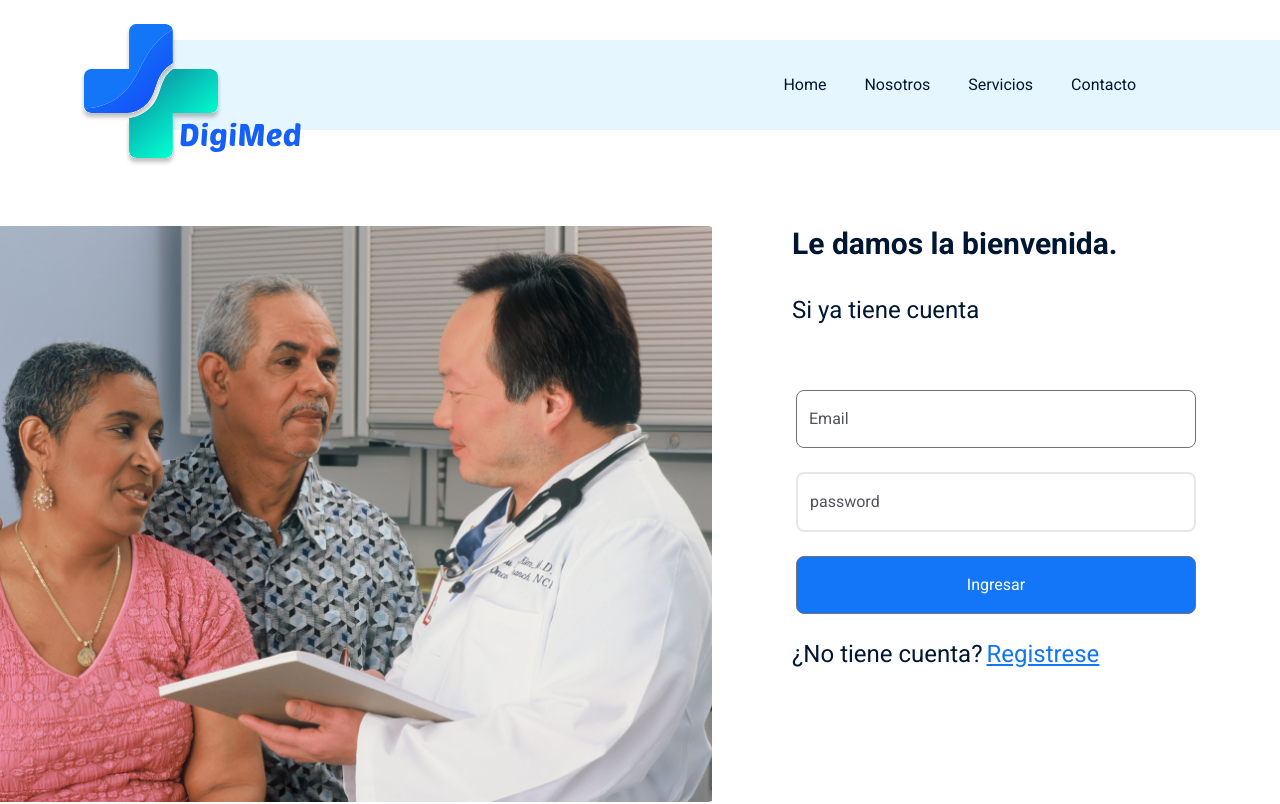
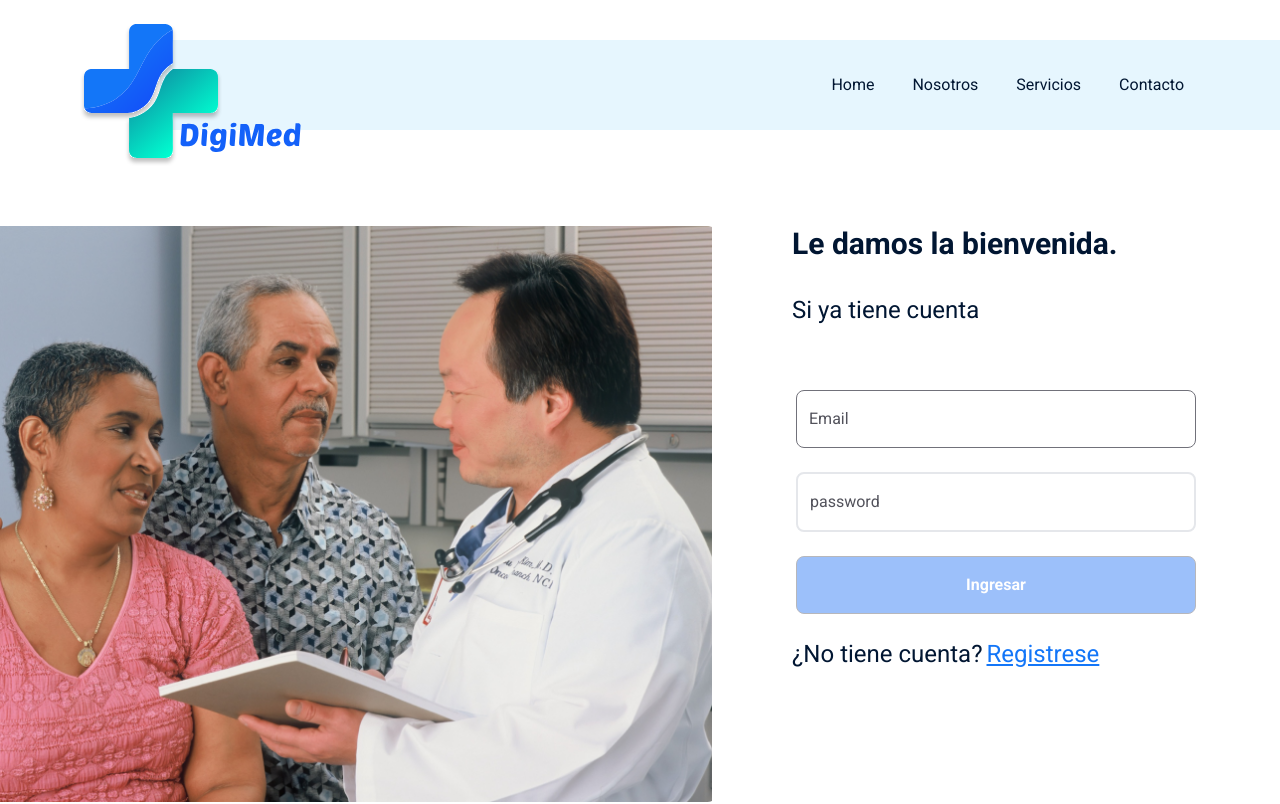
Before and after one commit to JavierBrizuela/DigiMed, a React (Vite) app in the folder digimed-ui/digimed-ui/: page / in a window 1280 px wide. Shown: the top 804 px of the page. Built offline with nearby package versions, Linux system fonts and the light colour scheme.

Commit message:
feat: add Notification, Avatar component and return 401 status code

```diff
--- a/digimed-ui/digimed-ui/index.html
+++ b/digimed-ui/digimed-ui/index.html
@@ -8,7 +8,7 @@
     <link rel="preconnect" href="https://fonts.gstatic.com" crossorigin>
     <link href="https://fonts.googleapis.com/css2?family=Comic+Neue:ital,wght@0,400;0,700;1,400;1,700&family=Roboto:wght@100;300;400;500;700;900&display=swap" rel="stylesheet">
     <meta name="viewport" content="width=device-width, initial-scale=1.0" />
-    <title>Vite + React</title>
+    <title>Digimed</title>
   </head>
   <body>
     <div id="root"></div>
--- /dev/null
+++ b/digimed-ui/digimed-ui/src/components/Avatar.jsx
@@ -0,0 +1,34 @@
+import React from 'react';
+import avatar from '../assets/avatar.svg'
+export function Avatar(props){
+	const [showMenu, setShowMenu] = React.useState(false);
+	const handleShowMenu = () => {
+		setShowMenu(!showMenu);
+	};
+
+	return(
+		<React.Fragment>
+			<div className="relative inline-block text-left">
+				<div onClick={handleShowMenu}>
+					{/* <button type="button" className="inline-flex w-full justify-center gap-x-1.5 rounded-md bg-white px-3 py-2 text-sm font-semibold text-gray-900 shadow-sm ring-1 ring-inset ring-gray-300 hover:bg-gray-50" id="menu-button" aria-expanded="true" aria-haspopup="true">
+						Options
+						<svg className="-mr-1 h-5 w-5 text-gray-400" viewBox="0 0 20 20" fill="currentColor" aria-hidden="true">
+							<path fill-rule="evenodd" d="M5.23 7.21a.75.75 0 011.06.02L10 11.168l3.71-3.938a.75.75 0 111.08 1.04l-4.25 4.5a.75.75 0 01-1.08 0l-4.25-4.5a.75.75 0 01.02-1.06z" clip-rule="evenodd" />
+						</svg>
+					</button> */}
+					<div className="p-4 shadow-sm bg-white w-14 h-14 rounded-full">
+						<img src={avatar} alt="" className="w-full h-full" />
+					</div>
+				</div>
+				<div className="absolute right-0 z-10 mt-2 w-56 origin-top-right rounded-md bg-white shadow-lg ring-1 ring-black ring-opacity-5 focus:outline-none" role="menu" aria-orientation="vertical" aria-labelledby="menu-button" tabIndex="-1" style={{ display: showMenu ? 'block':'none'}}>
+					<div className="py-1" role="none">
+						<div className="divide-y divide-blue-200">
+							<a href="#" className="text-gray-700 hover:text-blue-700 block px-4 py-2 text-sm" role="menuitem" tabIndex="-1" id="menu-item-0">Perfil</a>
+							<a href="/" onClick={()=> localStorage.removeItem('token')} className="text-gray-700 hover:text-blue-700 block px-4 py-2 text-sm" role="menuitem" tabIndex="-1" id="menu-item-1">Salir</a>
+						</div>
+					</div>
+				</div>
+			</div>
+		</React.Fragment>
+	)
+}
--- a/digimed-ui/digimed-ui/src/components/LoginForm.jsx
+++ b/digimed-ui/digimed-ui/src/components/LoginForm.jsx
@@ -1,7 +1,8 @@
 // import Alert from '@mui/material/Alert';
 import Registro from '../Pages/Registro';
-import React, { useState } from 'react';
+import React, { useEffect, useState } from 'react';
 import { useNavigate, Link } from 'react-router-dom';
+import { Notification } from './Notification';
 import axios from 'axios';
 // import { useHistory } from 'react-router-dom';
 
@@ -23,7 +24,6 @@ export function LoginForm() {
   const handlepassword = (e) => {
     setPassword(e.target.value);
   };
-
   /* console.log(email, password) */
 
   // const registrarUser = () => {
@@ -39,7 +39,7 @@ export function LoginForm() {
   const timeOutUser = () => {
     setTimeout(() => {
       setShowAlertEmail(false);
-    }, 2000);
+    }, 5000);
   };
   const enter = (e) => {
     e.preventDefault()
@@ -53,15 +53,15 @@ export function LoginForm() {
           password: password,
         })
         .then((resp) => {
-          console.log('usuario logeado')
-          // setIsAllowed(true);
-          navigate('/servicios');
+          if(resp.status === 200){
+            localStorage.setItem('token', resp.data.access_token);
+            navigate('/servicios');
+          }
           // history.push('/servicios');
           // window.location.href = '/servicios'
         })
         .catch((error) => {
           setShowAlertEmail(true);
-          timeOutUser();
         });
     }
   };
@@ -69,10 +69,6 @@ export function LoginForm() {
 
   return (
     <div className='flex flex-col '>
-      {showAlert && alert('Por favor, completa todos los campos.')}
-      {ShowAlertEmail &&
-        alert('Email no existe, por favor verifica e ingresa nuevamente')}
-
       {showLoginForm ? (
         <div>
           <p className='font-bold text-azul-oscuro text-3xl mb-8'>
@@ -104,17 +100,12 @@ export function LoginForm() {
               />
             </div>
 
-            <div className=' mx-1 border border-zinc-500 px-3 py-4 bg-celeste text-white gap-2 rounded-lg w-[25rem] flex items-center  justify-center'>
               {/* <Search className="mx-1h-5 w-5 text-zinc-500" /> */}
 
-              <button
-                onClick={(e) => {
-                  enter(e);
-                }}
-              >
-                Ingresar
-              </button>
-            </div>
+            <button onClick={enter} className={(email && password) ? 'mx-1 border border-zinc-500 px-3 py-4 bg-celeste text-white gap-2 rounded-lg w-[25rem] flex items-center justify-center' : 'mx-1 border border-zinc-500 px-3 py-4 bg-blue-500 text-white font-bold rounded-lg w-[25rem] flex items-center justify-center opacity-50 cursor-not-allowed'} disabled={(email && password) ? false : true}>
+              Ingresar
+            </button>
+            {ShowAlertEmail ? <Notification title="Error" message="Usuario o contrasenha invalidos"/> : null}
             <div className='text-2xl mb-16 flex flex-row gap-1'>¿No tiene cuenta? <Link className='text-celeste underline' to='/Registro'> Registrese</Link></div>
           </form>
         </div>
--- a/digimed-ui/digimed-ui/src/components/Navbar2.jsx
+++ b/digimed-ui/digimed-ui/src/components/Navbar2.jsx
@@ -1,20 +1,29 @@
+import React from 'react';
 import logo from '../assets/Logo1.png'
 import logoSVG from '../assets/logo.svg'
+import { Avatar } from './Avatar';
 
 export function Navbar2() {
-    return (<div className='flex items-center  bg-destacar mb-[6rem] h-[5.625rem] w-full ml-20 mr-[rem] relative justify-end'>
+    const [showMenu, setShowMenu] = React.useState(false);
+    const token = localStorage.getItem('token');
+    return (
+      <React.Fragment>
+        <div className='flex items-center  bg-destacar mb-[6rem] h-[5.625rem] w-full ml-20 mr-[rem] relative justify-end'>
           <div className="absolute -left-20 -top-4">
             <img src={logoSVG} alt="" className="" />
           </div>
-
-
-                <div className="flex gap-[2.375rem] justify-end  items-center mr-36">
+          <div className={showMenu ? "flex gap-[2.375rem] justify-end  items-center mr-6" : "flex gap-[2.375rem] justify-end  items-center mr-24" }>
             <a href="/#">Home</a>
             <a href="#">Nosotros</a>
             <a href="/servicios">Servicios</a>
             <a href="#">Contacto</a>
           </div>
-
-
-    </div>  );
+          { token ? (
+            <div className='flex mx-2'>
+              <Avatar />
+            </div>
+          ): null}
+        </div>
+      </React.Fragment>
+    );
 }
--- /dev/null
+++ b/digimed-ui/digimed-ui/src/components/Notification.jsx
@@ -0,0 +1,15 @@
+export function Notification(props){
+    return(
+      <div className="bg-red-100 border border-red-400 text-red-700 px-4 py-3 rounded relative" role="alert">
+        <div className="flex">
+          <div className="py-1">
+            <svg className="fill-current h-6 w-6 text-red-500 mr-4" xmlns="http://www.w3.org/2000/svg" viewBox="0 0 20 20"><path d="M2.93 17.07A10 10 0 1 1 17.07 2.93 10 10 0 0 1 2.93 17.07zm12.73-1.41A8 8 0 1 0 4.34 4.34a8 8 0 0 0 11.32 11.32zM9 11V9h2v6H9v-4zm0-6h2v2H9V5z"/></svg>
+          </div>
+          <div>
+            <p className="font-bold">{props.title}</p>
+            <p className="text-sm">{props.message}</p>
+          </div>
+        </div>
+      </div>
+    );
+}
```
Also changed, not shown: digimed-ui/digimed-ui/src/assets/avatar.svg (added). Lines whose indentation alone changed are shown as unchanged.
